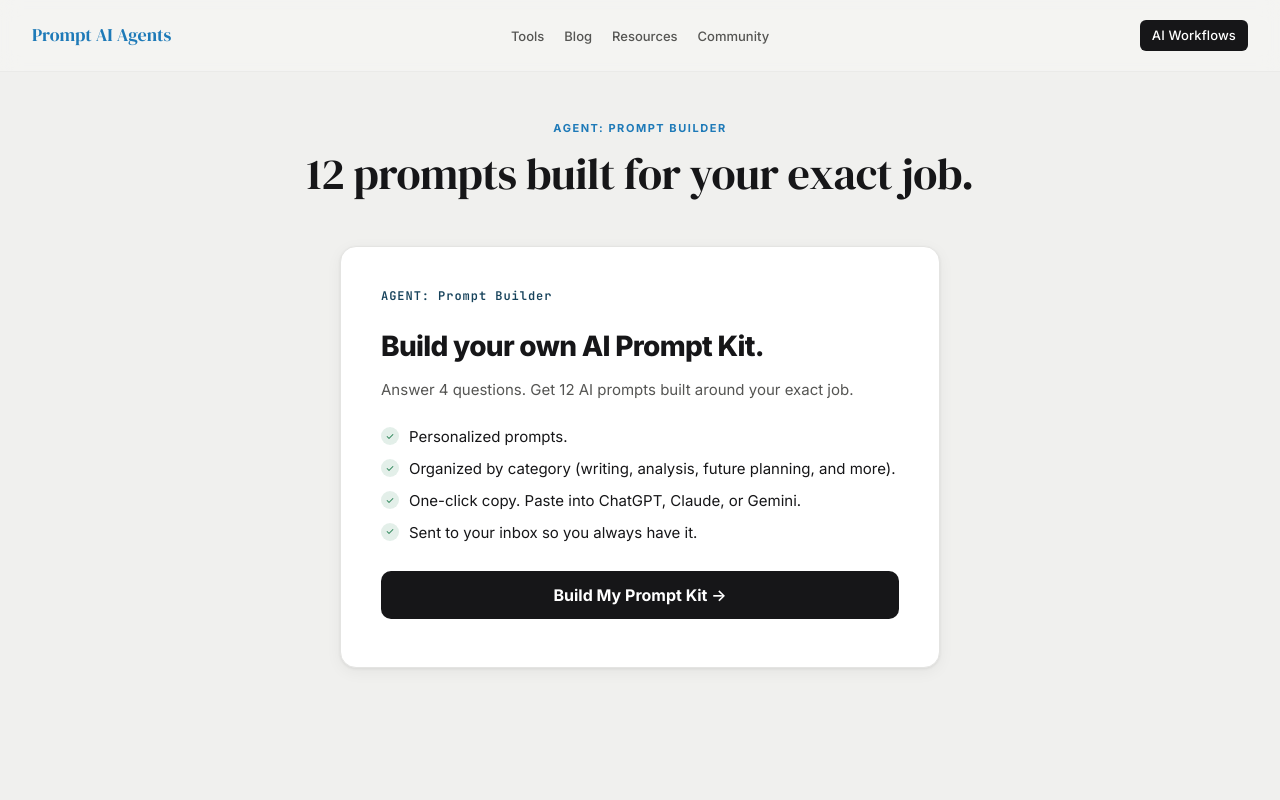
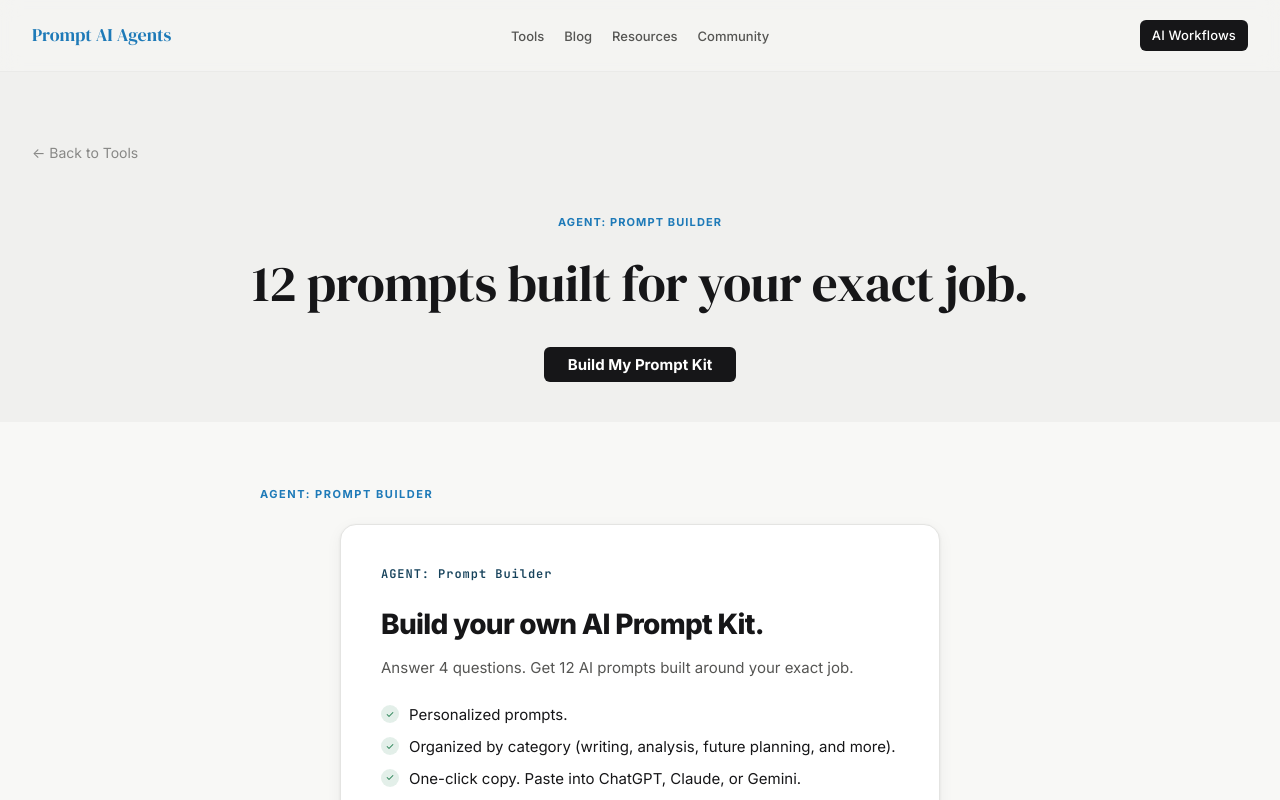
Before and after one commit to coolcalvin457-tech/agent-timesaver-nextjs, a Next.js app: page /prompt-builder in a window 1280 px wide. Shown: the top 800 px of the page. Built offline with nearby package versions, Linux system fonts and the light colour scheme.

Commit message:
UI cleanup: dream section breaks, prompt builder page redesign, guide section spacing

```diff
--- a/app/globals.css
+++ b/app/globals.css
@@ -1437,7 +1437,7 @@ input, textarea {
   display: grid;
   grid-template-columns: 220px 1fr;
   gap: 64px;
-  align-items: center;
+  align-items: flex-start;
   max-width: 920px;
 }
 
--- a/app/prompt-builder/page.tsx
+++ b/app/prompt-builder/page.tsx
@@ -13,25 +13,80 @@ export default function PromptBuilderPage() {
     <>
       <NavClient />
       <main>
+        {/* ── Hero section ─────────────────────────────────────── */}
         <section
           className="section section-alt"
-          style={{ paddingTop: "120px", minHeight: "100vh" }}
+          style={{ paddingTop: "140px", paddingBottom: "40px" }}
         >
-          <div className="container">
-            <div className="eyebrow" style={{ marginBottom: "12px", textAlign: "center" }}>
+          <div className="container" style={{ textAlign: "center" }}>
+
+            {/* Back to Tools — breadcrumb nav */}
+            <div style={{ textAlign: "left", marginBottom: "48px" }}>
+              <a
+                href="/tools"
+                style={{
+                  display: "inline-flex",
+                  alignItems: "center",
+                  gap: "6px",
+                  fontSize: "0.875rem",
+                  color: "var(--text-muted)",
+                  textDecoration: "none",
+                }}
+              >
+                ← Back to Tools
+              </a>
+            </div>
+
+            {/* Eyebrow */}
+            <p
+              style={{
+                fontSize: "0.6875rem",
+                fontWeight: 600,
+                letterSpacing: "0.1em",
+                textTransform: "uppercase",
+                color: "var(--cta)",
+                marginBottom: "20px",
+              }}
+            >
               AGENT: Prompt Builder
-            </div>
+            </p>
+
+            {/* Headline */}
             <h1
               className="heading-1"
-              style={{ marginBottom: "48px", textAlign: "center" }}
+              style={{
+                margin: "0 auto 32px",
+                fontSize: "clamp(2.25rem, 4vw, 3.5rem)",
+                lineHeight: 1.25,
+              }}
             >
               12 prompts built for your exact job.
             </h1>
-            <div style={{ maxWidth: "600px", margin: "0 auto" }}>
+
+            {/* CTA */}
+            <a
+              href="#build-prompt-kit"
+              className="btn btn-primary"
+              style={{ padding: "10px 24px", fontSize: "0.9375rem", borderRadius: "6px" }}
+            >
+              Build My Prompt Kit
+            </a>
+
+          </div>
+        </section>
+
+        {/* ── Tool section ─────────────────────────────────────── */}
+        <section id="build-prompt-kit" className="section" style={{ paddingTop: "64px" }}>
+          <div className="container">
+            <div style={{ maxWidth: "760px", margin: "0 auto" }}>
+              <p className="eyebrow" style={{ marginBottom: "20px" }}>
+                AGENT: Prompt Builder
+              </p>
               <PromptBuilderTool />
             </div>
           </div>
         </section>
+
       </main>
       <Footer />
     </>
```
Also changed, not shown: app/page.tsx (+11 -12 lines).
